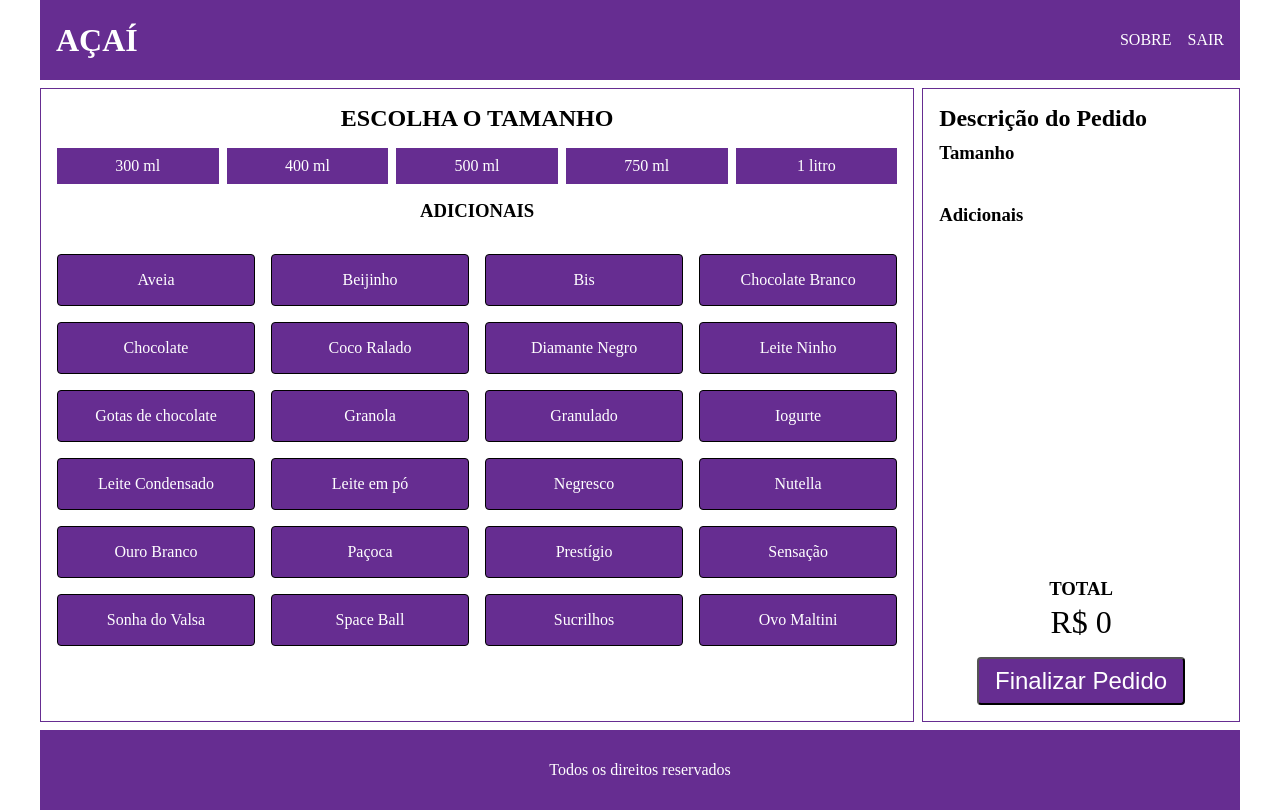
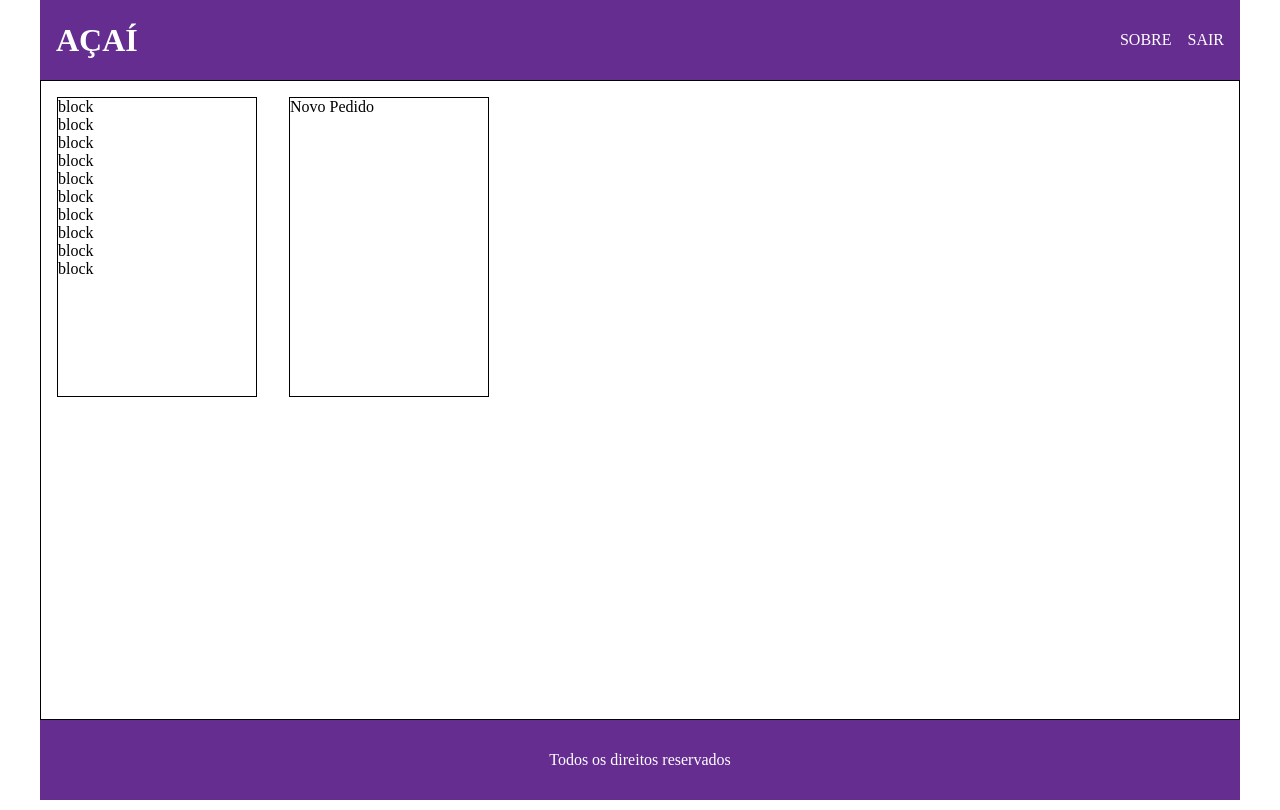
Before and after one commit to pablohpaiva22/acai, a React (Create React App) app: page /pedido in a window 1280 px wide. Built offline with nearby package versions, Linux system fonts and the light colour scheme.

Commit message:
installing em reactRouterDom setup

```diff
--- a/package.json
+++ b/package.json
@@ -8,6 +8,7 @@
     "@testing-library/user-event": "^13.5.0",
     "react": "^18.1.0",
     "react-dom": "^18.1.0",
+    "react-router-dom": "^6.3.0",
     "react-scripts": "5.0.1",
     "web-vitals": "^2.1.4"
   },
--- a/src/App.js
+++ b/src/App.js
@@ -3,14 +3,19 @@ import Header from "./components/Header";
 import "./App.css";
 import Footer from "./components/Footer";
 import Home from "./components/Home";
+import { BrowserRouter, Route, Routes } from "react-router-dom";
+import Order from "./components/Order/Order";
 
 function App() {
   return (
-    <>
+    <BrowserRouter>
       <Header />
-      <Home />
+      <Routes>
+        <Route path="/" element={<Home />} />
+        <Route path="pedido" element={<Order />} />
+      </Routes>
       <Footer />
-    </>
+    </BrowserRouter>
   );
 }
 
--- /dev/null
+++ b/src/components/Order/Order.js
@@ -0,0 +1,24 @@
+import React from "react";
+import styles from "./Order.module.css";
+
+const Order = () => {
+  return (
+    <section className={`${styles.content} container`}>
+      <ul className={styles.block}>
+        <li>block</li>
+        <li>block</li>
+        <li>block</li>
+        <li>block</li>
+        <li>block</li>
+        <li>block</li>
+        <li>block</li>
+        <li>block</li>
+        <li>block</li>
+        <li>block</li>
+      </ul>
+      <div className={styles.block}>Novo Pedido</div>
+    </section>
+  );
+};
+
+export default Order;
--- /dev/null
+++ b/src/components/Order/Order.module.css
@@ -0,0 +1,13 @@
+.content {
+  min-height: 80vh;
+  border: 1px solid black;
+  display: flex;
+  gap: 2rem;
+  align-items: flex-start;
+}
+
+.block {
+  width: 200px;
+  min-height: 300px;
+  border: 1px solid black;
+}
```
Also changed, not shown: 1 other file (tests, documents, lock files or other folders).
